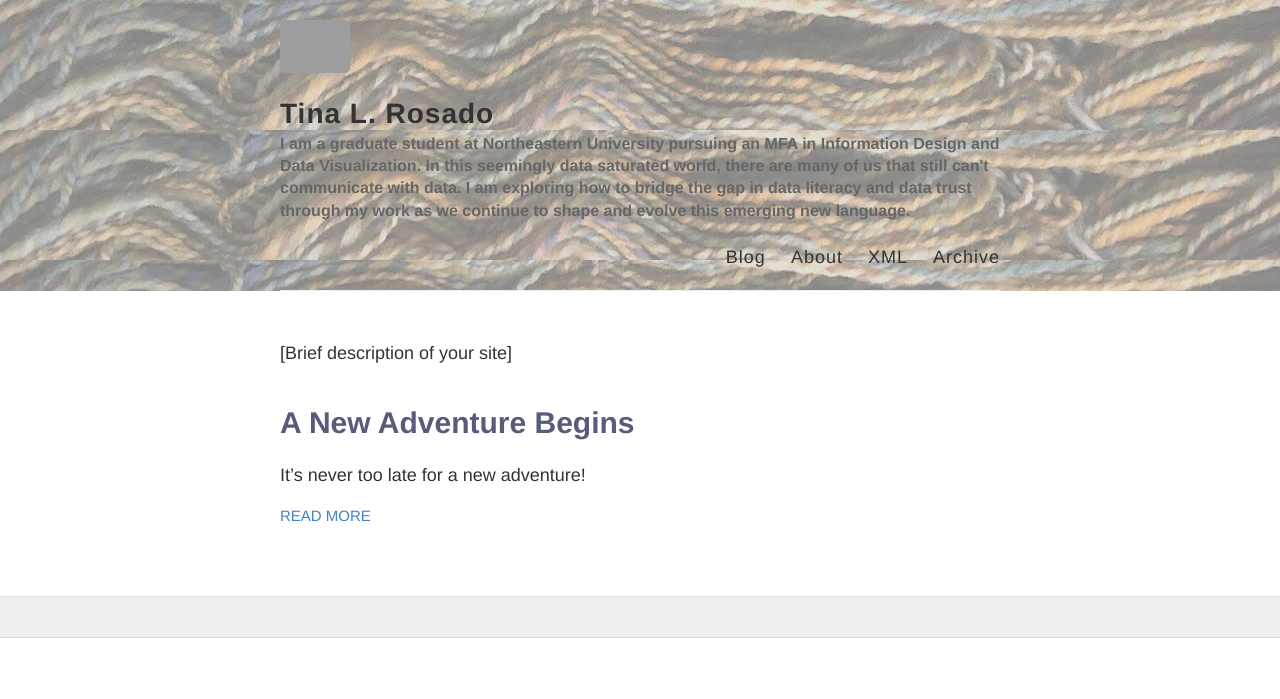
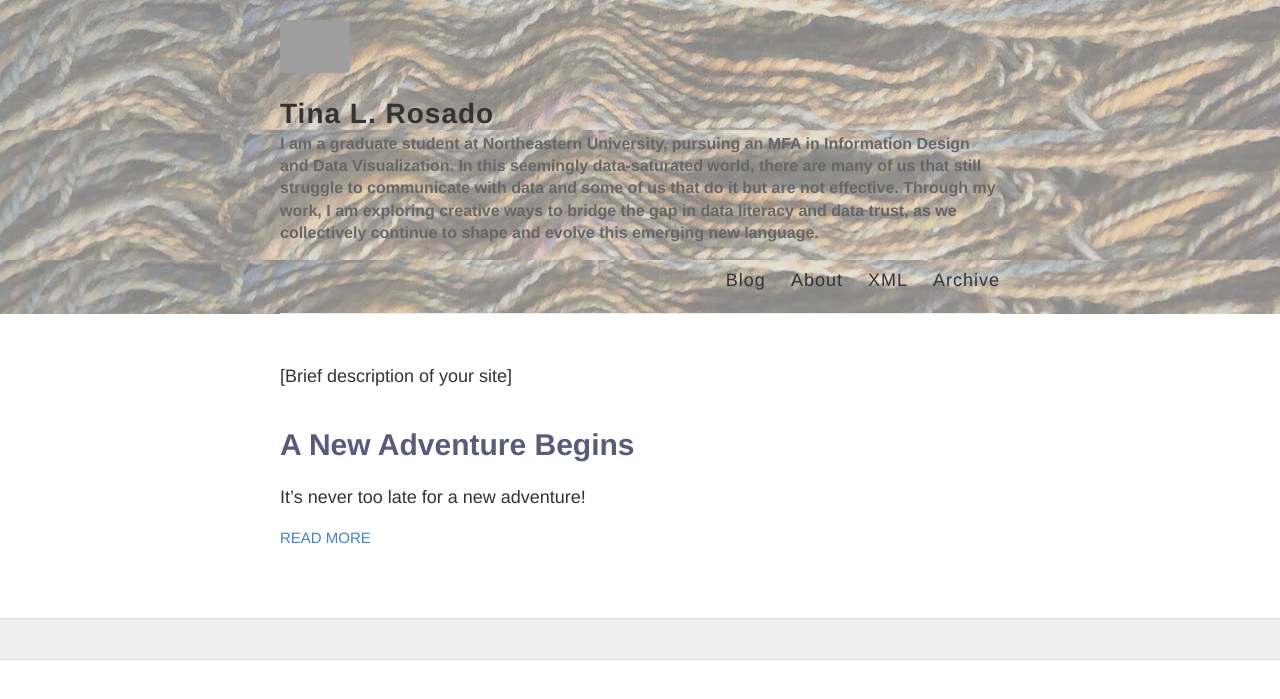
Before and after one commit to TinaLorena/TinaLorena, a Jekyll site: the page built from index.html, in a window 1280 px wide. Shown: the top 699 px of the page. Built offline with Jekyll 4.4.1, drawn with Linux system fonts in a browser that asks for light colours; grey boxes are pictures that could not be loaded.

Commit message:
Update _config.yml

```diff
--- a/_config.yml
+++ b/_config.yml
@@ -6,7 +6,7 @@
 name: Tina L. Rosado
 
 # Short bio or description (displayed in the header)
-description: I am a graduate student at Northeastern University pursuing an MFA in Information Design and Data Visualization. In this seemingly data saturated world, there are many of us that still can't communicate with data. I am exploring how to bridge the gap in data literacy and data trust through my work as we continue to shape and evolve this emerging new language.
+description: I am a graduate student at Northeastern University, pursuing an MFA in Information Design and Data Visualization. In this seemingly data-saturated world, there are many of us that still struggle to communicate with data and some of us that do it but are not effective. Through my work, I am exploring creative ways to bridge the gap in data literacy and data trust, as we collectively continue to shape and evolve this emerging new language.
 
 # URL of your avatar or profile pic
 avatar: https://raw.githubusercontent.com/tinalorena/tinalorena.github.io/main/images/Photo2.jpg
```
